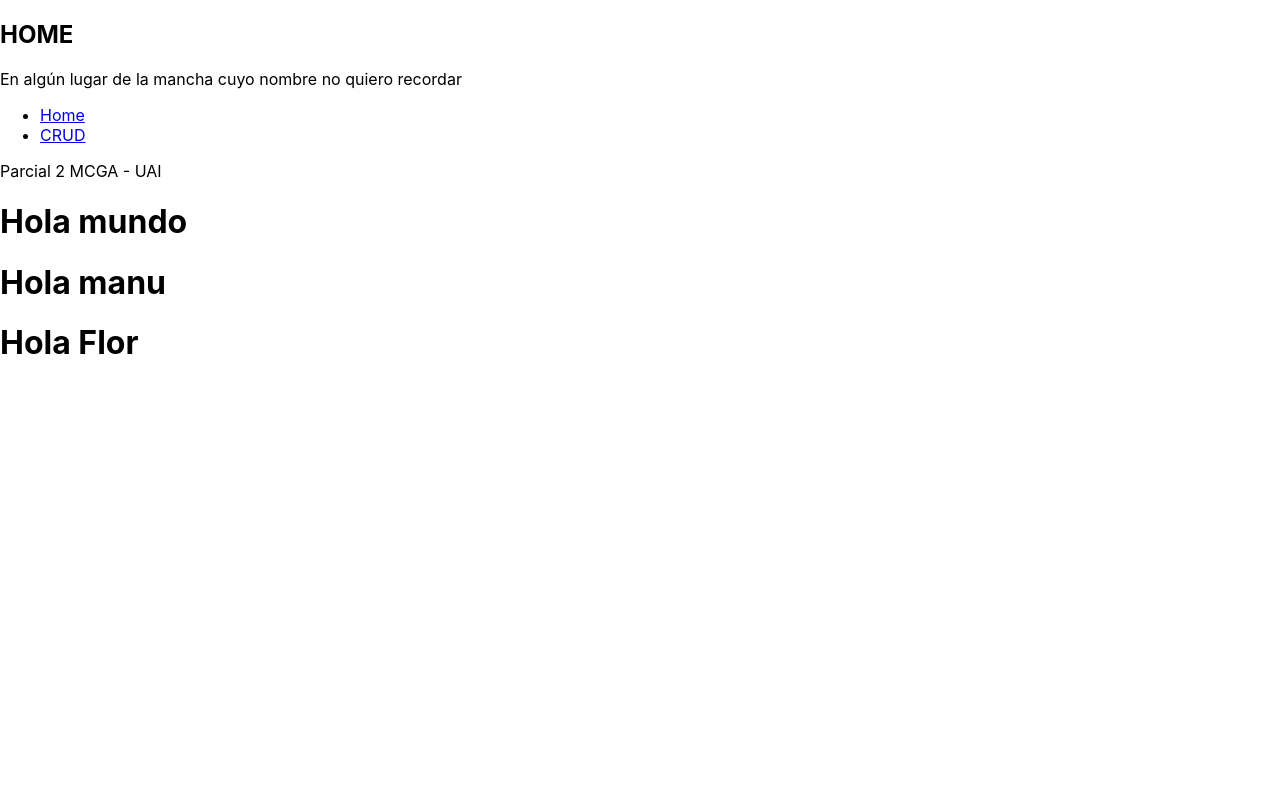
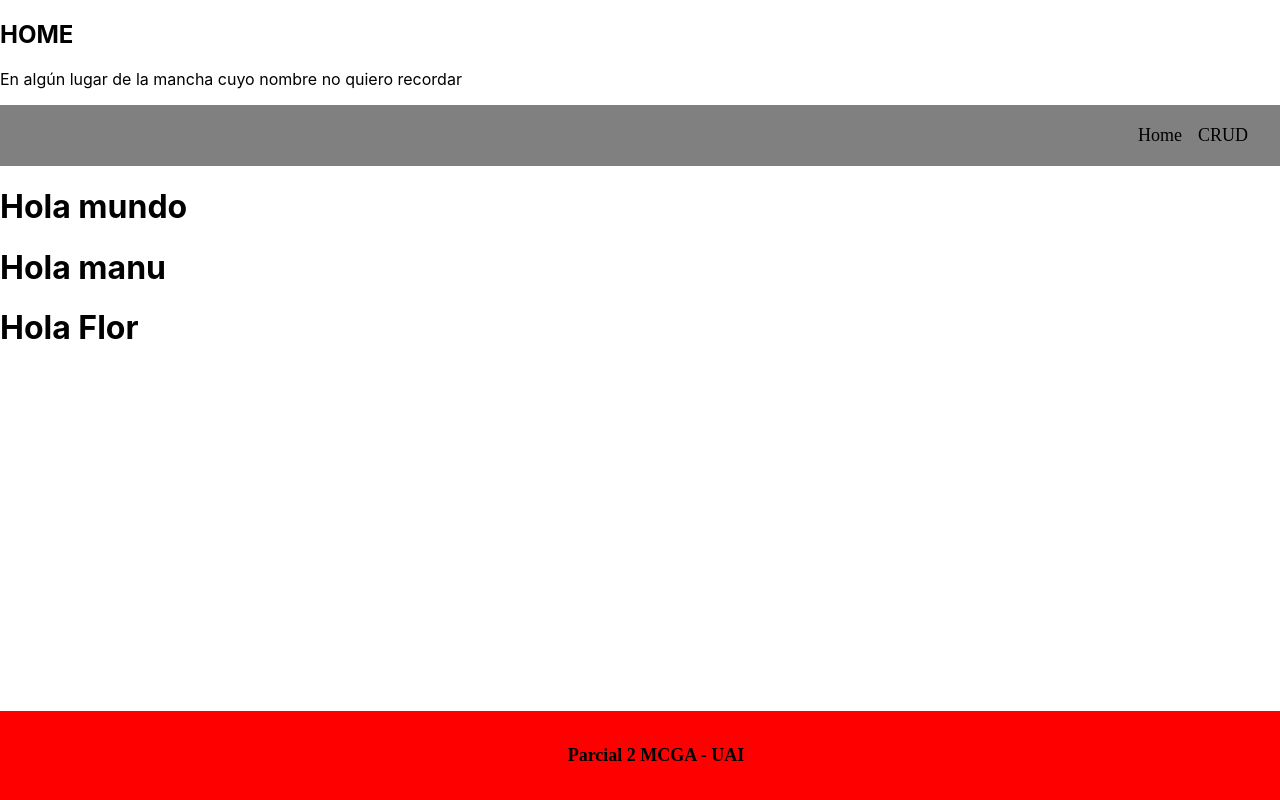
Before and after one commit to manu98891/MCGA-Parcial2, a React (Create React App) app in the folder my-app/: page / in a window 1280 px wide. Built offline with nearby package versions, Linux system fonts and the light colour scheme.

Commit message:
Cracion de las hojas de estilo del footer y navbar

```diff
--- /dev/null
+++ b/my-app/src/components/screens/footer/Footer.module.css
@@ -0,0 +1,18 @@
+.footer {
+    margin-top: 16px;
+    padding: 16px;
+    background-color: #ff0000;
+    position: fixed;
+    bottom: 0;
+    left: 0;
+    width: 100%;
+    display: flex;
+    flex-direction: column;
+    align-items: center;
+  }
+
+  .p_footer{
+    font-size: large;
+    font-weight: bold;
+    font-family: 'Times New Roman', Times, serif;
+  }
--- a/my-app/src/components/screens/footer/footer.js
+++ b/my-app/src/components/screens/footer/footer.js
@@ -1,9 +1,10 @@
 import React from "react";
+import styles from "./Footer.module.css";
 
 const Footer = () => {
   return (
-    <footer>
-      <p>
+    <footer className={styles.footer}>
+      <p className={styles.p_footer}>
         Parcial 2 MCGA - UAI
       </p>
     </footer>
--- /dev/null
+++ b/my-app/src/components/screens/navbar/Navbar.module.css
@@ -0,0 +1,32 @@
+.navbar {
+    display: flex;
+    justify-content: right;
+    padding: 4px 32px;
+    background-color: grey;
+  }
+
+  .navbar_container {
+    display: flex;
+  }
+
+  .navbar_items {
+    list-style: none;
+    display: flex;
+    gap: 16px;
+  }
+
+  .nav_buttons {
+    color: black;
+  }
+
+  a{
+    font-family: 'Times New Roman', Times, serif;
+    text-decoration: none;
+    font-size: large;
+    color: black;
+  }
+
+  li a:hover{
+    background-color: #26ff00;
+    padding: 20px;
+  }
--- a/my-app/src/components/screens/navbar/navbar.js
+++ b/my-app/src/components/screens/navbar/navbar.js
@@ -1,11 +1,12 @@
 import React from "react";
+import styles from "./Navbar.module.css";
 
 const Navbar = () => {
   return (
-    <nav>
-      <div>
-        <ul>
-          <li>
+    <nav className={styles.navbar}>
+      <div className={styles.navbar_container}>
+        <ul className={styles.navbar_items}>
+          <li className={styles.nav_buttons}>
             <a href="/home/index.jsx">Home</a>
           </li>
           <li>
```
